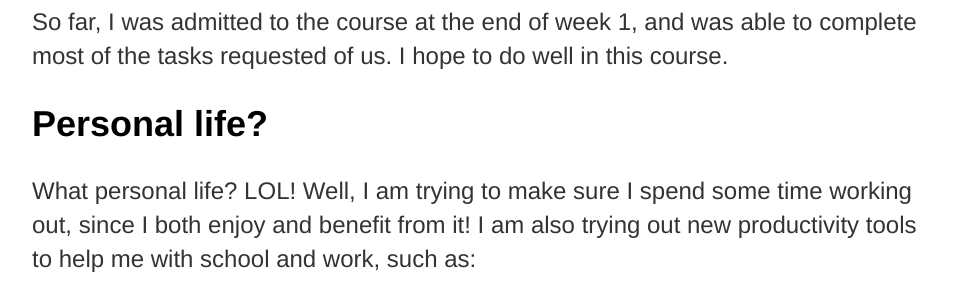
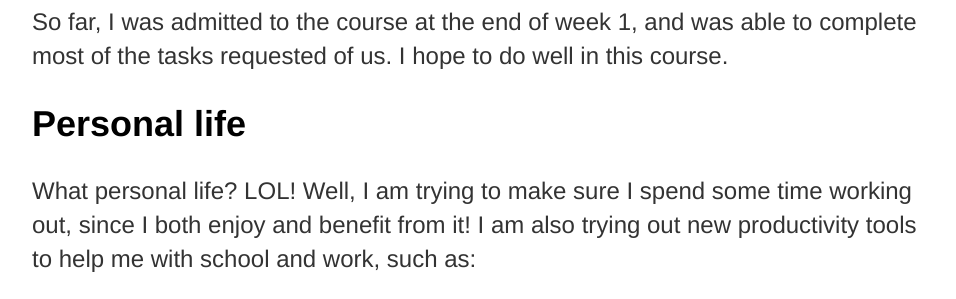
Before and after one commit to allysonota/allysonota.github.io, a Jekyll site: the page built from _posts/2023-08-27-first-week-down.md, in a window 1280 px wide. Shown: the part 1402-1701 px from the top of the page, without its empty margins (160-1116 px from the left). Built offline with Jekyll 4.4.1, drawn with Linux system fonts in a browser that asks for light colours.

```diff
--- a/_posts/2023-08-27-first-week-down.md
+++ b/_posts/2023-08-27-first-week-down.md
@@ -22,7 +22,7 @@ Dron, J., & Anderson, T. (2014). <i>Teaching crowds: Learning and social media</
 </ul>
 <h2>LIS</h2>
 So far, I was admitted to the course at the end of week 1, and was able to complete most of the tasks requested of us. I hope to do well in this course.
-<h2>Personal life?</h2>
+<h2>Personal life</h2>
 What personal life? LOL! Well, I am trying to make sure I spend some time working out, since I both enjoy and benefit from it! I am also trying out new productivity tools to help me with school and work, such as:
 <ul>
 <li>I've got a weekly planner to hand-write upcoming deadlines for school & work in</li>
```
